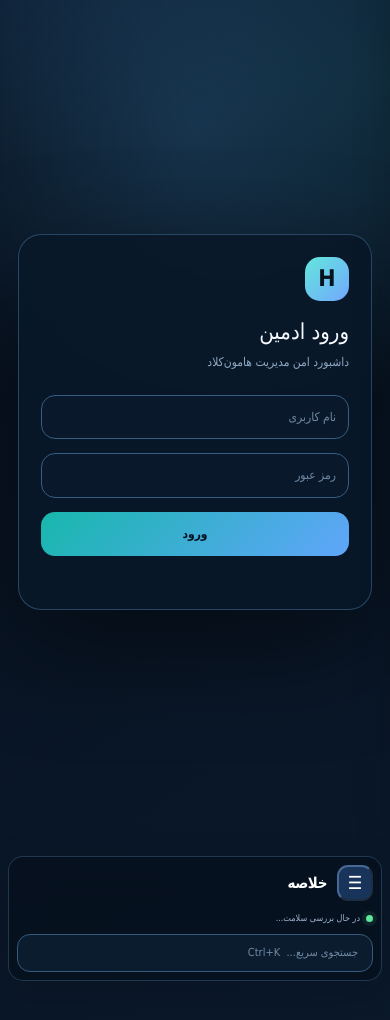
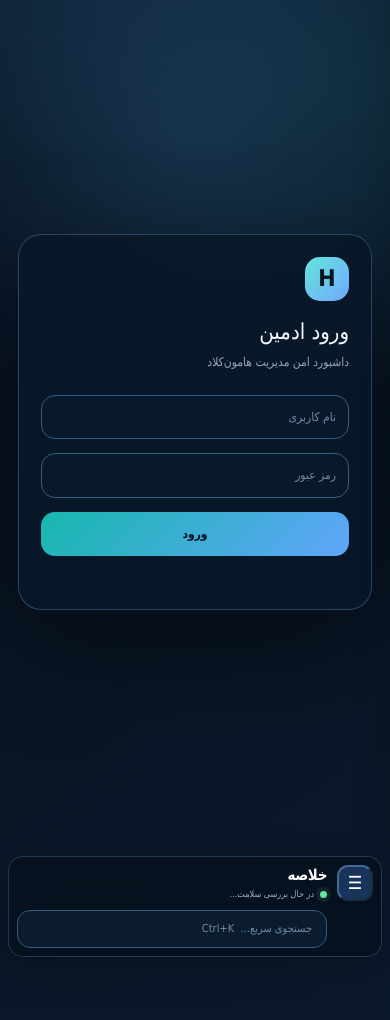
Before and after one commit to hsdarestani/hamoon-private, a website: page public/dashboard/index.html in a window 390 px wide. Shown: the top 1020 px of the page. Drawn offline with nearby package versions, Linux system fonts and the light colour scheme; some packages are replaced by stand-ins of ours; no server answers; a script that the page names is missing.

Commit message:
Make mobile menu tap target independent of header layout

```diff
--- a/public/dashboard/dashboard-v2-mobile-fix.css
+++ b/public/dashboard/dashboard-v2-mobile-fix.css
@@ -1,14 +1,14 @@
 /* Mobile interaction hardening for Dashboard v2 */
 @media(max-width:980px){
-  main>header{grid-template-columns:minmax(0,1fr)!important;gap:8px!important;align-items:stretch!important}
-  main>header>div:first-of-type{display:grid!important;grid-template-columns:40px minmax(0,1fr)!important;grid-template-rows:auto auto!important;align-items:center!important;column-gap:8px!important;width:100%!important;min-width:0!important}
-  main>header .mobile-menu-btn{grid-column:1!important;grid-row:1!important;position:relative!important;z-index:3!important;pointer-events:auto!important}
-  main>header #title{grid-column:2!important;grid-row:1!important;min-width:0!important;overflow:hidden!important;text-overflow:ellipsis!important;white-space:nowrap!important}
-  main>header #health{grid-column:1 / -1!important;grid-row:2!important;margin-top:2px!important;min-width:0!important}
-  main>header #globalSearch{grid-column:1 / -1!important;grid-row:2!important;width:100%!important;max-width:none!important;min-width:0!important;position:relative!important;z-index:1!important}
+  main>header{grid-template-columns:minmax(0,1fr)!important;gap:8px!important;align-items:stretch!important;padding-right:58px!important;overflow:visible!important}
+  main>header>div:first-of-type{display:block!important;width:100%!important;min-width:0!important;position:static!important}
+  main>header .mobile-menu-btn{display:grid!important;place-items:center!important;position:absolute!important;right:10px!important;top:10px!important;left:auto!important;width:38px!important;height:38px!important;min-width:38px!important;padding:0!important;z-index:100!important;pointer-events:auto!important;touch-action:manipulation!important}
+  main>header #title{display:block!important;min-width:0!important;overflow:hidden!important;text-overflow:ellipsis!important;white-space:nowrap!important;padding:0!important}
+  main>header #health{display:flex!important;margin-top:2px!important;min-width:0!important}
+  main>header #globalSearch{grid-column:1 / -1!important;width:100%!important;max-width:none!important;min-width:0!important;position:relative!important;z-index:1!important}
 }
 @media(max-width:720px){
-  main>header{position:sticky!important;top:6px!important;padding:8px!important}
-  main>header>div:first-of-type{grid-template-columns:38px minmax(0,1fr)!important}
+  main>header{position:sticky!important;top:6px!important;padding:8px 54px 8px 8px!important}
+  main>header .mobile-menu-btn{right:8px!important;top:8px!important;width:36px!important;height:36px!important;min-width:36px!important}
   main>header #globalSearch{height:38px!important}
 }
```
